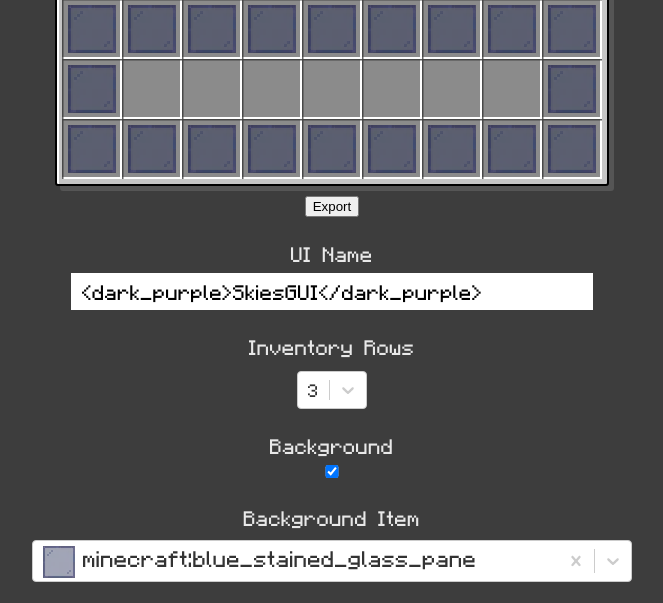
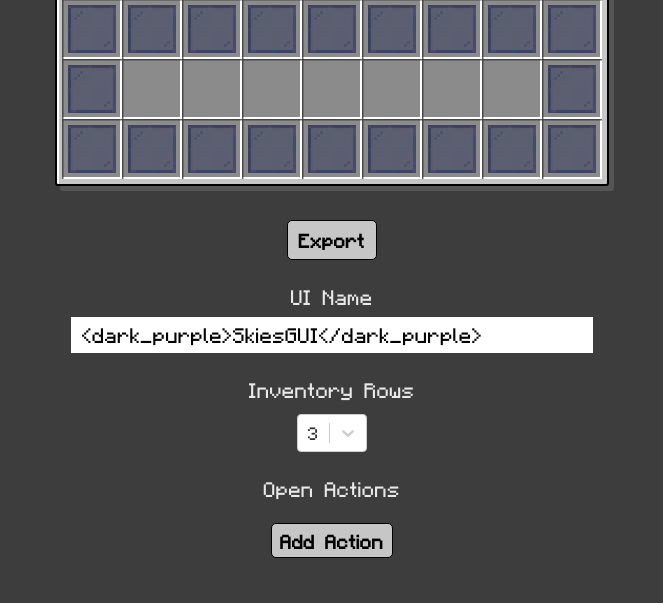
Before and after one commit to navneetset/skies-gui-editor, a Gatsby site: page / in a window 1280 px wide. Shown: the part 181-784 px from the top of the page, without its empty margins (308-971 px from the left). Built offline with nearby package versions, Linux system fonts and the light colour scheme; Gatsby itself is replaced by a stand-in of ours.

Commit message:
Adding typings

```diff
--- /dev/null
+++ b/src/components/open-action.tsx
@@ -0,0 +1,59 @@
+import React from "react";
+import styled from "styled-components";
+
+const OpenAction = () => {
+  return (
+    <OpenActionStyles>
+      <div className="input-container">
+        <label>Open Actions</label>
+        <div className="actions">
+          <div className="add-action">
+            <button>Add Action</button>
+          </div>
+        </div>
+      </div>
+    </OpenActionStyles>
+  );
+};
+
+export default OpenAction;
+
+const OpenActionStyles = styled.div`
+  .input-container {
+    display: flex;
+    flex-direction: column;
+    margin-bottom: 1rem;
+    font-family: inherit;
+    label {
+      margin-bottom: 0.1rem;
+    }
+    .actions {
+      display: flex;
+      flex-direction: column;
+      .add-action {
+        button {
+          margin-top: 0.5rem;
+        }
+      }
+    }
+
+    button {
+      margin-top: 1rem;
+      padding: 0.2rem 0.35rem;
+      border-radius: 5px;
+      border: 1px solid #000;
+      background: #c6c6c6;
+      font-family: Minecraftia;
+      font-weight: bold;
+      font-size: 0.65rem;
+      cursor: pointer;
+      transition: all 0.2s ease-in-out;
+
+      &:hover {
+        background: #b3b3b3;
+        transform: scale(1.05);
+        translate: translateY(-1.5px);
+      }
+    }
+  }
+`;
--- a/src/pages/index.tsx
+++ b/src/pages/index.tsx
@@ -9,7 +9,8 @@ import CreatableSelect from "react-select/creatable";
 import BackgroundItems from "../components/background-items";
 import GlobalStylesComponent from "../styles/GlobalStyles";
 import ConfigModal from "../components/config-modal";
-import { Config, exportConfig } from "../resources/export-config";
+import { Action, Config, exportConfig } from "../resources/export-config";
+import OpenAction from "../components/open-action";
 
 const IndexPage: React.FC<PageProps> = () => {
   const [hoveredItem, setHoveredItem] = useState<{
@@ -113,6 +114,15 @@ const IndexPage: React.FC<PageProps> = () => {
     const newConfig: Config = {
       title: uiName,
       size: inventoryRows,
+      items: {
+        ...(enableBackground && {
+          background: {
+            item: backgroundItem.material,
+            slots: backgroundSlots.split(",").map((slot) => parseInt(slot)),
+            name: backgroundItemName,
+          },
+        }),
+      },
     };
 
     setConfig(newConfig);
@@ -124,6 +134,8 @@ const IndexPage: React.FC<PageProps> = () => {
       exportConfig(config);
     }
   }, [config]);
+
+  const [openActions, setOpenActions] = useState([] as Action[]);
 
   return (
     <>
@@ -152,7 +164,9 @@ const IndexPage: React.FC<PageProps> = () => {
             setEditingSlot={setEditingSlot}
             setEditModalOpen={setEditModalOpen}
           />
-          <button onClick={updateConfig}>Export</button>
+          <button className="export-button" onClick={updateConfig}>
+            Export
+          </button>
 
           <div className="editor">
             <div className="input-container">
@@ -183,6 +197,7 @@ const IndexPage: React.FC<PageProps> = () => {
                 }}
               />
             </div>
+            <OpenAction />
             <div className="input-container">
               <label>Background</label>
               <input
@@ -228,6 +243,25 @@ const PageStyles = styled.div`
     margin-top: 0.3rem;
     font-size: 0.8rem;
     font-family: Minecraftia;
+  }
+
+  .export-button {
+    margin-top: 1rem;
+    padding: 0.3rem 0.45rem;
+    border-radius: 5px;
+    border: 1px solid #000;
+    background: #c6c6c6;
+    font-family: Minecraftia;
+    font-weight: bold;
+    font-size: 0.65rem;
+    cursor: pointer;
+    transition: all 0.2s ease-in-out;
+
+    &:hover {
+      background: #b3b3b3;
+      transform: scale(1.05);
+      translate: translateY(-2px);
+    }
   }
 
   h1 {
--- a/src/resources/export-config.ts
+++ b/src/resources/export-config.ts
@@ -7,17 +7,28 @@ export interface Config {
     items?: { [key: string]: Item };
   }
 
-  interface Actions {
+  export interface Actions {
     [key: string]: Action;
   }
 
-  interface Action {
-    type: string;
-    sound?: string;
-    click?: string;
+  export interface Action {
+    type: ActionType;
+    click?: ClickAction;
     commands?: string[];
     message?: string[];
+    sound?: string;
+    volume?: number;
+    pitch?: number;
+    id?: string;
+    amount?: number;
+    level?: boolean;
+    currency?: string;
+    item?: string;
+    nbt?: NBT;
   }
+
+  type ClickAction = "ANY" | "LEFT_CLICK" | "SHIFT_LEFT_CLICK" | "ANY_LEFT_CLICK" | "RIGHT_CLICK" | "SHIFT_RIGHT_CLICK" | "ANY_RIGHT_CLICK" | "ANY_CLICK" | "ANY_MAIN_CLICK" | "ANY_SHIFT_CLICK" | "MIDDLE_CLICK" | "THROW";
+  type ActionType = "MESSAGE" | "COMMAND_CONSOLE" | "COMMAND_PLAYER" | "BROADCAST" | "PLAYSOUND" | "OPEN_GUI" | "CLOSE_GUI" | "REFRESH_GUI" | "GIVE_XP" | "CURRENCY_DEPOSIT" | "CURRENCY_WITHDRAW" | "CURRENCY_SET" | "GIVE_ITEM" | "TAKE_ITEM"
 
   interface Item {
     item: string;
@@ -32,7 +43,7 @@ export interface Config {
   }
 
   interface NBT {
-    [key: string]: any; // NBT can be quite varied, so you might need to keep it flexible
+    [key: string]: any;
   }
 
   interface ViewRequirements {
```
